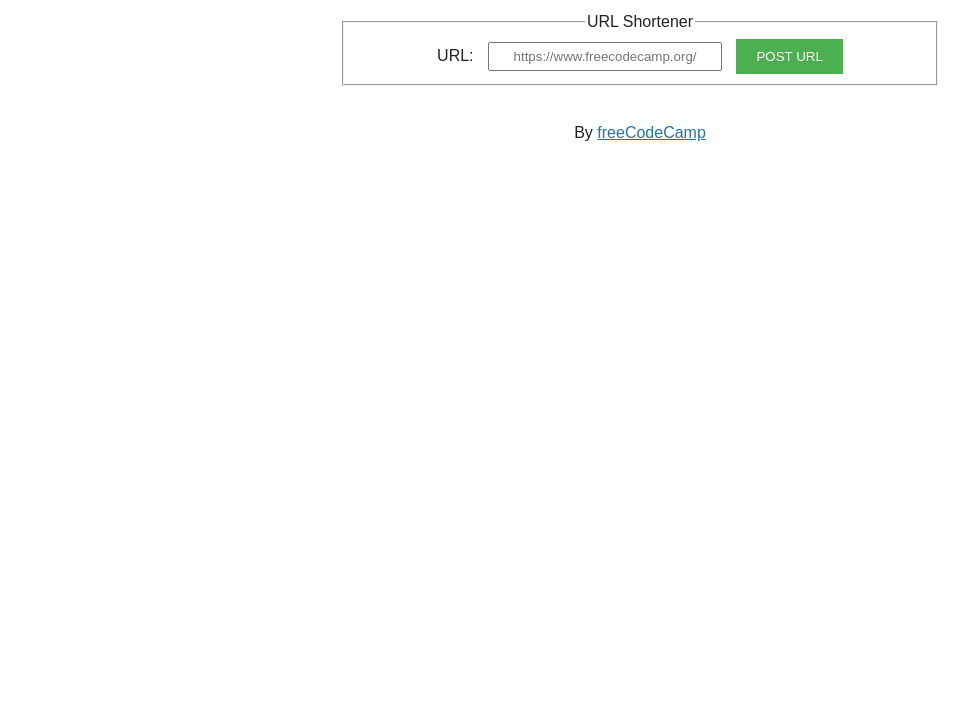
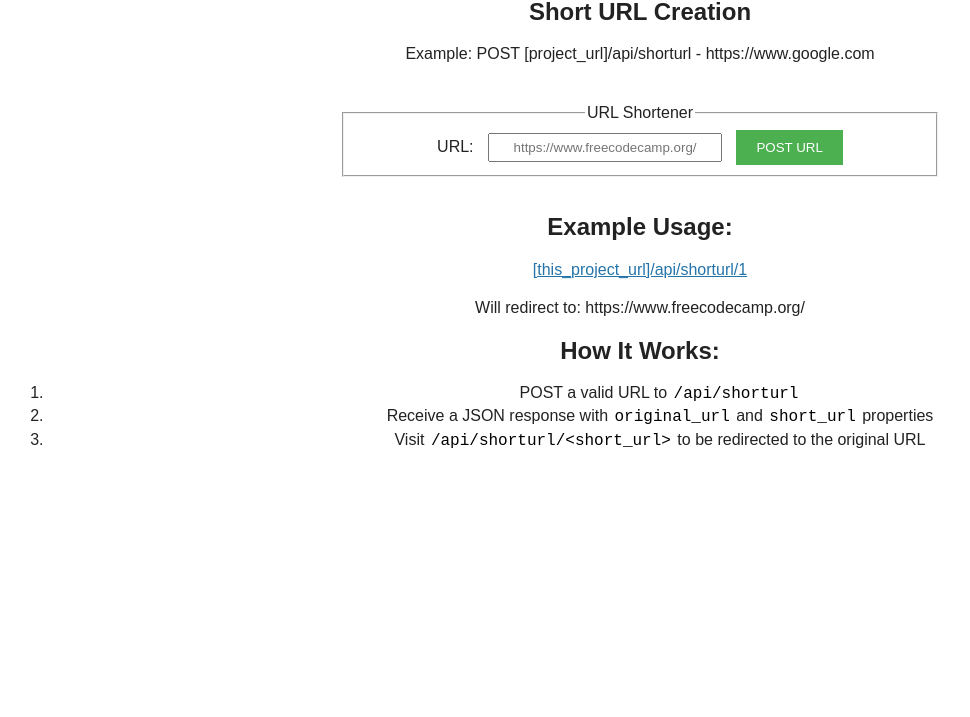
Before and after one commit to dennisholam-ops/URL-Shortener-Microservice, a website: page public/index.html in a window 1280 px wide. Shown: the part 83-800 px from the top of the page, without its empty margins (0-970 px from the left). Drawn offline with Linux system fonts and the light colour scheme.

Commit message:
Update index.html

```diff
--- a/public/index.html
+++ b/public/index.html
@@ -2,14 +2,17 @@
 <html>
   <head>
     <title>URL Shortener Microservice</title>
-    <link rel="shortcut icon" href="https://cdn.freecodecamp.org/universal/favicons/favicon.ico" type="image/x-icon"/>
-    <link href="/public/style.css" rel="stylesheet" type="text/css" />
+    <link rel="stylesheet" href="style.css">
   </head>
   <body>
-    <h1>URL Shortener Microservice</h1>
-    <main>
+    <div class="container">
+      <h1>URL Shortener Microservice</h1>
+
       <section>
-        <form action="api/shorturl" method="POST">
+        <h2>Short URL Creation</h2>
+        <p>Example: POST [project_url]/api/shorturl - https://www.google.com</p>
+
+        <form action="/api/shorturl" method="POST">
           <fieldset>
             <legend>URL Shortener</legend>
             <label for="url_input">URL:</label>
@@ -18,9 +21,23 @@
           </fieldset>
         </form>
       </section>
-    </main>
-    <footer>
-      <p>By <a href="https://www.freecodecamp.org/">freeCodeCamp</a></p>
-    </footer>
+
+      <section>
+        <h2>Example Usage:</h2>
+        <p>
+          <a href="/api/shorturl/1">[this_project_url]/api/shorturl/1</a>
+        </p>
+        <p>Will redirect to: https://www.freecodecamp.org/</p>
+      </section>
+
+      <section>
+        <h2>How It Works:</h2>
+        <ol>
+          <li>POST a valid URL to <code>/api/shorturl</code></li>
+          <li>Receive a JSON response with <code>original_url</code> and <code>short_url</code> properties</li>
+          <li>Visit <code>/api/shorturl/&lt;short_url&gt;</code> to be redirected to the original URL</li>
+        </ol>
+      </section>
+    </div>
   </body>
 </html>
```
